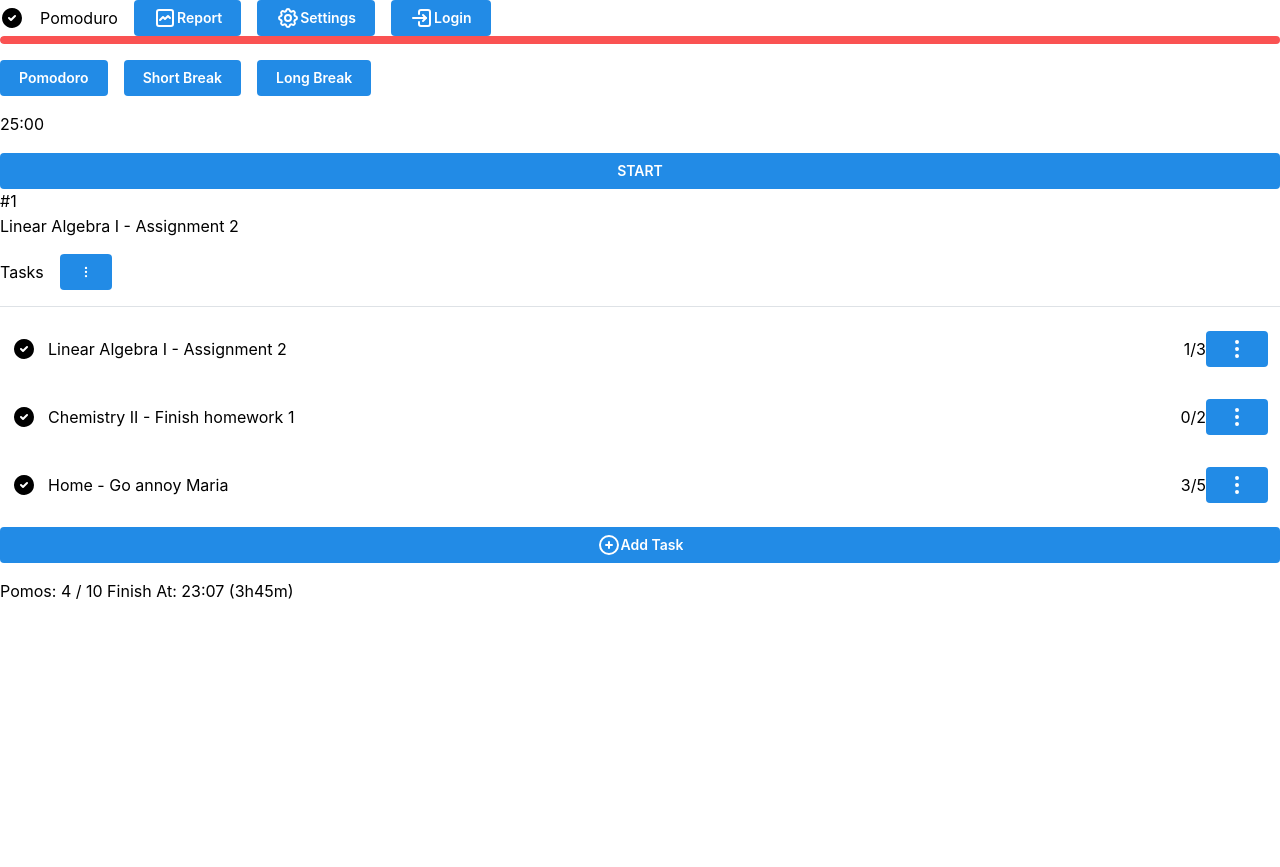
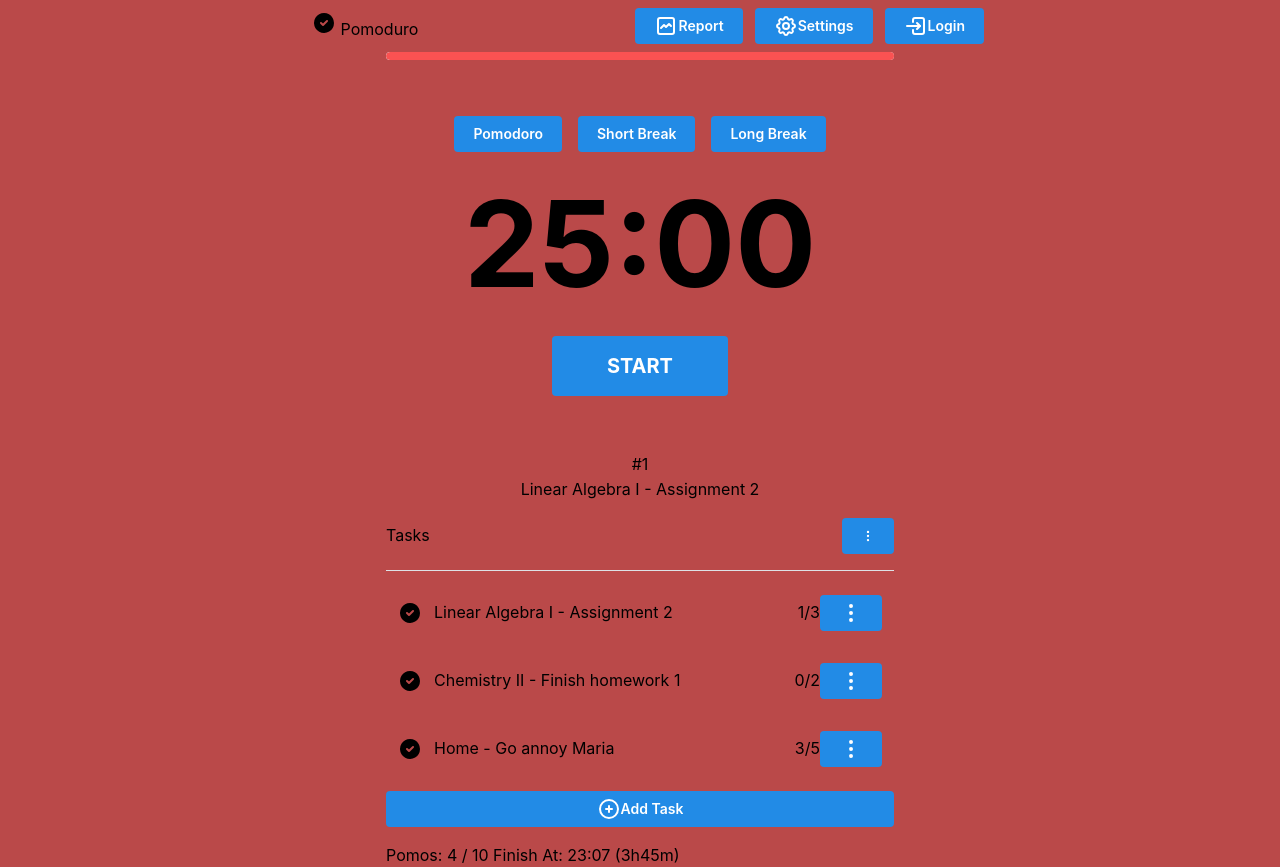
Before and after one commit to JowiAoun/Pomoduro, a React (Vite) app in the folder client/: page / in a window 1280 px wide. Before the commit the page ends 800 px from the top, so only its background shows below. Built offline with nearby package versions, Linux system fonts and the light colour scheme.

Commit message:
Positioned components, working on theme

```diff
--- a/client/src/App.tsx
+++ b/client/src/App.tsx
@@ -1,4 +1,9 @@
-import { MantineProvider } from "@mantine/core";
+import {
+  AppShell,
+  Container,
+  createTheme,
+  MantineProvider,
+} from "@mantine/core";
 import "@mantine/core/styles.css";
 import Header from "./Header.tsx";
 import TimerCard from "./TimerCard.tsx";
@@ -7,9 +12,16 @@ import TaskSection from "./TaskSection.tsx";
 function App() {
   const userData = getUserData();
 
+  const redTheme = createTheme({
+    autoContrast: false,
+  });
+
   return (
-    <MantineProvider>
+    <MantineProvider theme={redTheme}>
+      <AppShell style={{ background: "#BA4949FF" }}>
         <Header></Header>
+
+        <Container size="xs">
           <TimerCard
             timerPomodoro={userData.timerPomodoro}
             timerShortBreak={userData.timerShortBreak}
@@ -17,6 +29,9 @@ function App() {
             autoStartBreaks={userData.autoStartBreaks}
             autoStartPomodoros={userData.autoStartPomodoros}
           ></TimerCard>
+        </Container>
+
+        <Container size="xs">
           <TaskSection
             tasks={userData.tasks}
             timerPomodoro={userData.timerPomodoro}
@@ -24,6 +39,8 @@ function App() {
             timerLongBreak={userData.timerLongBreak}
             longBreakInterval={userData.longBreakInterval}
           ></TaskSection>
+        </Container>
+      </AppShell>
     </MantineProvider>
   );
 }
--- a/client/src/Header.tsx
+++ b/client/src/Header.tsx
@@ -1,5 +1,5 @@
 import React from "react";
-import { Button, Group } from "@mantine/core";
+import { Button, Container, Group } from "@mantine/core";
 import {
   IconCircleCheckFilled,
   IconGraph,
@@ -11,9 +11,11 @@ interface HeaderProps {}
 
 const Header: React.FC<HeaderProps> = () => {
   return (
-    <>
-      <Group>
-        <IconCircleCheckFilled></IconCircleCheckFilled> Pomoduro
+    <Container size="sm" py="0.5rem">
+      <Group gap="sm">
+        <Container ml="0">
+          <IconCircleCheckFilled></IconCircleCheckFilled> Pomoduro
+        </Container>
         <Button>
           <IconGraph></IconGraph> Report
         </Button>
@@ -24,7 +26,7 @@ const Header: React.FC<HeaderProps> = () => {
           <IconLogin2></IconLogin2> Login
         </Button>
       </Group>
-    </>
+    </Container>
   );
 };
 
--- a/client/src/Task.tsx
+++ b/client/src/Task.tsx
@@ -33,7 +33,7 @@ const Task: React.FC<TaskProps> = ({
   const [edit, setEdit] = useState(false);
 
   return edit ? (
-    <Stack style={{ background: "gray" }}>
+    <Stack>
       <Text size={"md"}>{title}</Text>
       <Text size={"sm"}>Act / Est Pomodoros</Text>
 
--- a/client/src/TaskSection.tsx
+++ b/client/src/TaskSection.tsx
@@ -1,5 +1,13 @@
 import React, { useState } from "react";
-import { Button, Divider, Group, Stack, Text } from "@mantine/core";
+import {
+  Button,
+  Center,
+  Container,
+  Divider,
+  Group,
+  Stack,
+  Text,
+} from "@mantine/core";
 import { IconCirclePlus } from "@tabler/icons-react";
 import TaskMenu from "./TaskMenu";
 import Task from "./Task.tsx";
@@ -80,13 +88,16 @@ const TaskSection: React.FC<TasksProps> = ({
 
   return (
     <Stack>
-      <Text>
-        #{1} {/*TODO: make 1 not static*/}
-        <br></br>
-        {tasks[selectedTask].title}
-      </Text>
+      <Container>
+        <Center>
+          <Text>#{1}</Text> {/*TODO: make 1 not static*/}
+        </Center>
+        <Center>
+          <Text>{tasks[selectedTask].title}</Text>
+        </Center>
+      </Container>
 
-      <Group>
+      <Group justify="space-between">
         <Text>Tasks</Text>
         <TaskMenu></TaskMenu>
       </Group>
--- a/client/src/Timer.tsx
+++ b/client/src/Timer.tsx
@@ -32,7 +32,7 @@ const Timer: React.FC<TimerProps> = ({
   }, [start, time]);
 
   return (
-    <Text>
+    <Text size="7.5rem" fw="bold" py="1rem">
       {Math.floor(time / 60)
         .toString()
         .padStart(2, "0")}
--- a/client/src/TimerCard.tsx
+++ b/client/src/TimerCard.tsx
@@ -1,6 +1,6 @@
 import React, { useState } from "react";
 import Timer from "./Timer.tsx";
-import { Button, Group, Progress, Stack } from "@mantine/core";
+import { Button, Container, Group, Progress, Stack } from "@mantine/core";
 
 interface TimerCardProps {
   timerPomodoro: number;
@@ -35,6 +35,7 @@ const TimerCard: React.FC<TimerCardProps> = ({
   const handleTimerTypeChange = (type: TimerType) => {
     setForceRender(type == timerType && !forceRender);
     setTimerType(type);
+    setProgress(100);
     setStart(
       (autoStartPomodoros && type == TimerType.Pomodoro) ||
         (autoStartBreaks && type == TimerType.ShortBreak) ||
@@ -54,8 +55,10 @@ const TimerCard: React.FC<TimerCardProps> = ({
   };
 
   return (
-    <Stack>
+    <>
       <Progress value={progress} color="red" />
+      <Container size="xs" py="1.5rem" my="2rem">
+        <Stack align="center">
           <Group>
             <Button onClick={() => handleTimerTypeChange(TimerType.Pomodoro)}>
               Pomodoro
@@ -78,11 +81,27 @@ const TimerCard: React.FC<TimerCardProps> = ({
           ></Timer>
 
           {start ? (
-        <Button onClick={() => setStart(false)}>STOP</Button>
+            <Button
+              size="xl"
+              w="11rem"
+              fw="bold"
+              onClick={() => setStart(false)}
+            >
+              PAUSE
+            </Button>
           ) : (
-        <Button onClick={() => setStart(true)}>START</Button>
+            <Button
+              size="xl"
+              w="11rem"
+              fw="bold"
+              onClick={() => setStart(true)}
+            >
+              START
+            </Button>
           )}
         </Stack>
+      </Container>
+    </>
   );
 };
 
```
Also changed, not shown: client/styles/themeRed.css (added). Lines whose indentation alone changed are shown as unchanged.
